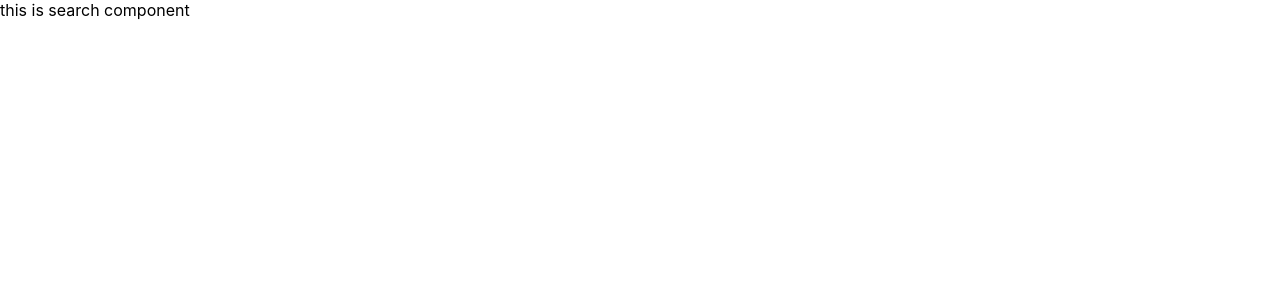
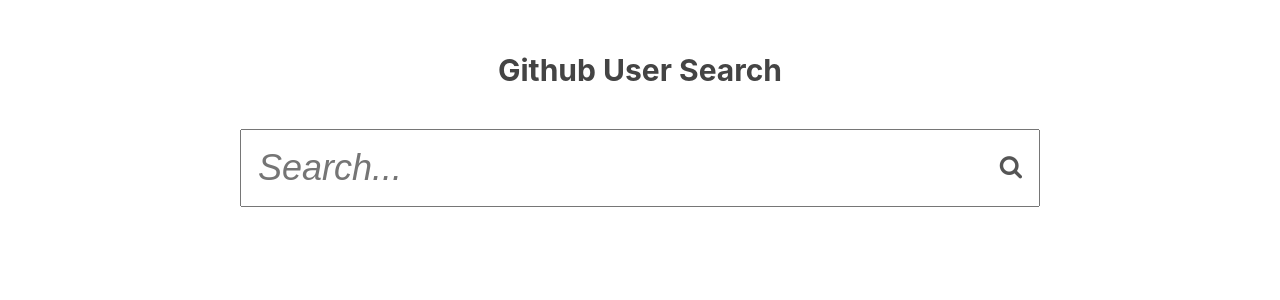
Before and after one commit to link25/react-level-2, a React (Create React App) app: page / in a window 1280 px wide. Shown: the top 300 px of the page. Built offline with nearby package versions, Linux system fonts and the light colour scheme.

Commit message:
Styling the Component

```diff
--- a/public/index.html
+++ b/public/index.html
@@ -15,29 +15,12 @@
       user's mobile device or desktop. See https://developers.google.com/web/fundamentals/web-app-manifest/
     -->
     <link rel="manifest" href="%PUBLIC_URL%/manifest.json" />
-    <!--
-      Notice the use of %PUBLIC_URL% in the tags above.
-      It will be replaced with the URL of the `public` folder during the build.
-      Only files inside the `public` folder can be referenced from the HTML.
-
-      Unlike "/favicon.ico" or "favicon.ico", "%PUBLIC_URL%/favicon.ico" will
-      work correctly both with client-side routing and a non-root public URL.
-      Learn how to configure a non-root public URL by running `npm run build`.
-    -->
-    <title>React App</title>
+    <link rel="stylesheet" href="https://stackpath.bootstrapcdn.com/font-awesome/4.7.0/css/font-awesome.min.css">
+    <title>Search-App</title>
   </head>
   <body>
     <noscript>You need to enable JavaScript to run this app.</noscript>
     <div id="root"></div>
-    <!--
-      This HTML file is a template.
-      If you open it directly in the browser, you will see an empty page.
-
-      You can add webfonts, meta tags, or analytics to this file.
-      The build step will place the bundled scripts into the <body> tag.
-
-      To begin the development, run `npm start` or `yarn start`.
-      To create a production bundle, use `npm run build` or `yarn build`.
-    -->
+    <script type="text/javascript" src="main.js"></script>
   </body>
 </html>
--- a/src/App.js
+++ b/src/App.js
@@ -5,7 +5,6 @@
 		return (
 			<div>
         <Search/>
-        this is search component
 			</div>
 		);
 	}
--- /dev/null
+++ b/src/components/SearchComponent/Search.css
@@ -0,0 +1,34 @@
+.heading {
+	font-size: 30px;
+	padding: 16px 0;
+	color: #444;
+	text-align: center;
+}
+
+/*Container*/
+.container {
+	margin: 36px auto;
+	width: 100%;
+	max-width: 800px;
+}
+.search-label {
+	position: relative;
+}
+
+.container input {
+	width: 100%;
+	padding: 16px;
+	font-size: 36px;
+	font-style: italic;
+	color: #444;
+	box-sizing: border-box;
+	outline: none;
+}
+
+.search-icon {
+	position: absolute;
+	top: -10px;
+	font-size: 24px;
+	color: #555;
+	right: 18px;
+}
--- a/src/components/SearchComponent/Search.js
+++ b/src/components/SearchComponent/Search.js
@@ -1,13 +1,36 @@
 import React from 'react';
+import './Search.css';
 
 class Search extends  React.Component {
+// Initilise some information in state
+    constructor( props ) {
+		super( props );
+		this.state = {
+			query: '',
+                        results: {},
+                        loading: false,
+                        message: '',
+		};
+    }
 
 render() {
     return (
-        <div>
+        <div className="container">
+            {/*Heading*/}
+            <h2 className="heading">Github User Search</h2>
+            {/*Search Input*/}
+            <label className="search-label" htmlFor="search-input">
+                <input
+                    type="text"
+                    value=""
+                    id="search-input"
+                    placeholder="Search..."
+                />
+                <i className="fa fa-search search-icon" aria-hidden="true"/>
+            </label>
 
         </div>
-    )
+        )
 }
 
 }
```
Also changed, not shown: 1 other file (tests, documents, lock files or other folders).
